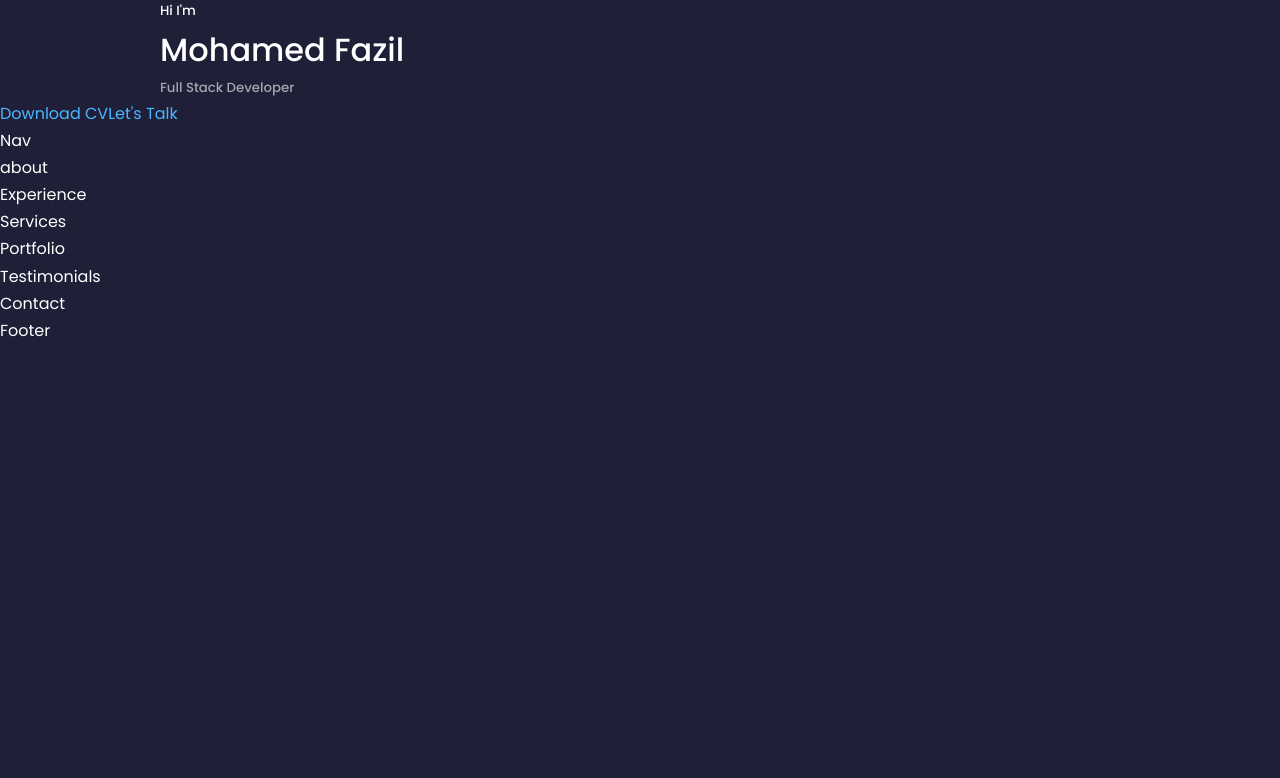
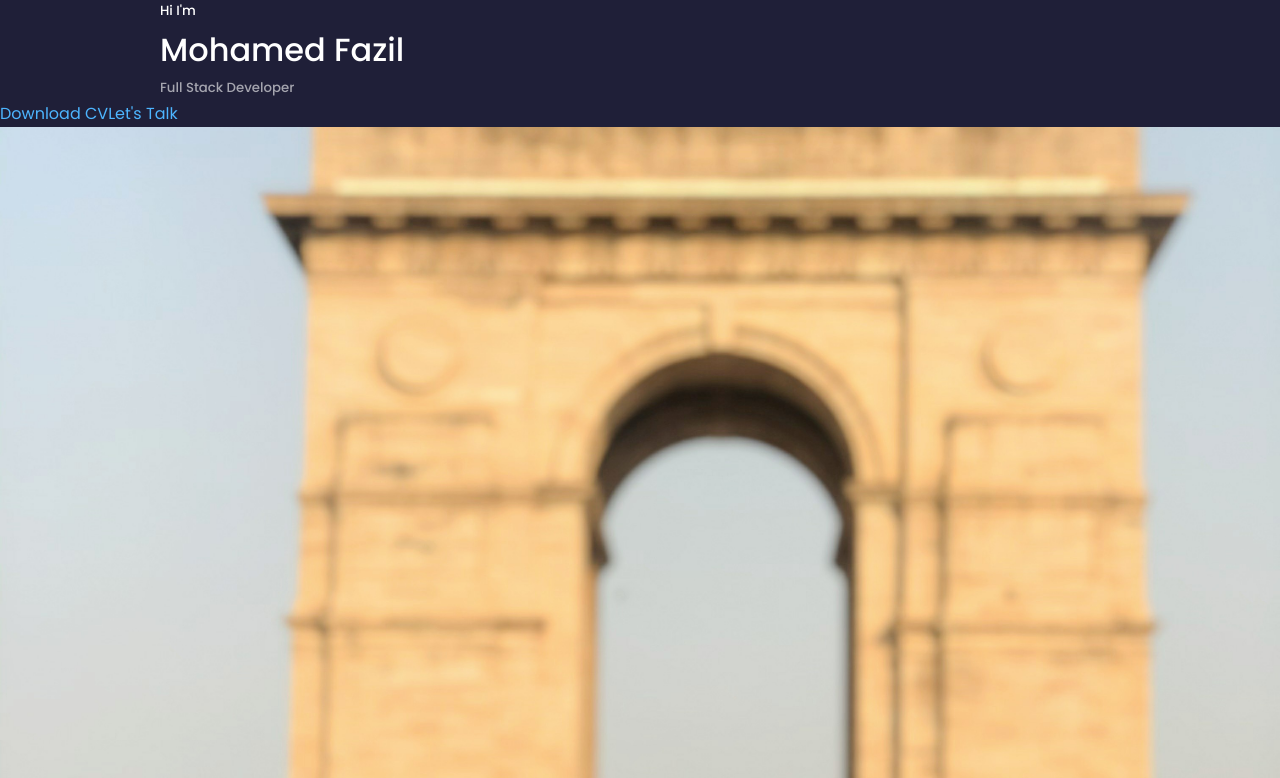
Before and after one commit to mohamedfazilk/React-Portfolio, a React (Create React App) app: page / in a window 1280 px wide. Shown: the top 778 px of the page. Built offline with nearby package versions, Linux system fonts and the light colour scheme.

Commit message:
Adding image

```diff
--- a/src/components/header/Header.jsx
+++ b/src/components/header/Header.jsx
@@ -1,6 +1,7 @@
 import React from 'react';
 import './header.css';
 import CAL from './CAL';
+import ME from '../../assets/fas.jpg'
 
 const Header = () => {
   return (
@@ -13,6 +14,12 @@ const Header = () => {
 
      <CAL />
 
+     <div className='me'>
+       <img src={ME} alt="me" />
+     </div>
+
+
+
    </header>
   )
 }
```
Also changed, not shown: src/assets/fas.jpg (added).
